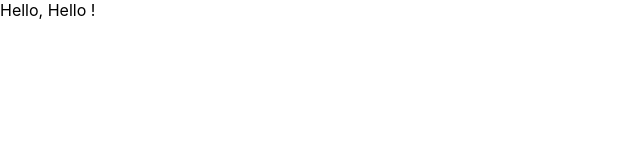
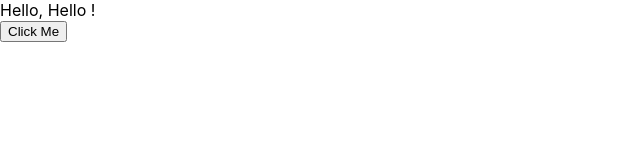
Before and after one commit to imjae/reactForTypeScript, a React (Create React App) app: page / in a window 1280 px wide. Shown: the top 160 px of the page, without its empty margins (0-640 px from the left). Built offline with nearby package versions, Linux system fonts and the light colour scheme.

Commit message:
type으로 optional, function 주고받기

```diff
--- a/src/App.tsx
+++ b/src/App.tsx
@@ -1,10 +1,13 @@
-import React from 'react';
-import logo from './logo.svg';
-import './App.css';
-import Greetings from './Greetings';
+import React from "react";
+import logo from "./logo.svg";
+import "./App.css";
+import Greetings from "./Greetings";
 
- const App: React.FC = () => {
-  return <Greetings name="Hello" />;
-}
+const App: React.FC = () => {
+  const onClick = (name: string) => {
+    console.log(`${name} says Hello`);
+  };
+  return <Greetings name="Hello" onClick={onClick} />;
+};
 
 export default App;
--- a/src/Greetings.tsx
+++ b/src/Greetings.tsx
@@ -3,12 +3,19 @@
 type GreetingsProps = {
   name: string;
   mark: string;
+  optional?: string;
+  onClick: (name: string) => void;
 };
 
-function Greetings({ name, mark }: GreetingsProps) {
+function Greetings({ name, mark, optional, onClick }: GreetingsProps) {
+    const handleClick = () => onClick(name);
   return (
     <div>
       Hello, {name} {mark}
+      {optional && <p>{optional}</p>}
+      <div>
+          <button onClick={handleClick}>Click Me</button>
+      </div>
     </div>
   );
 }
```
